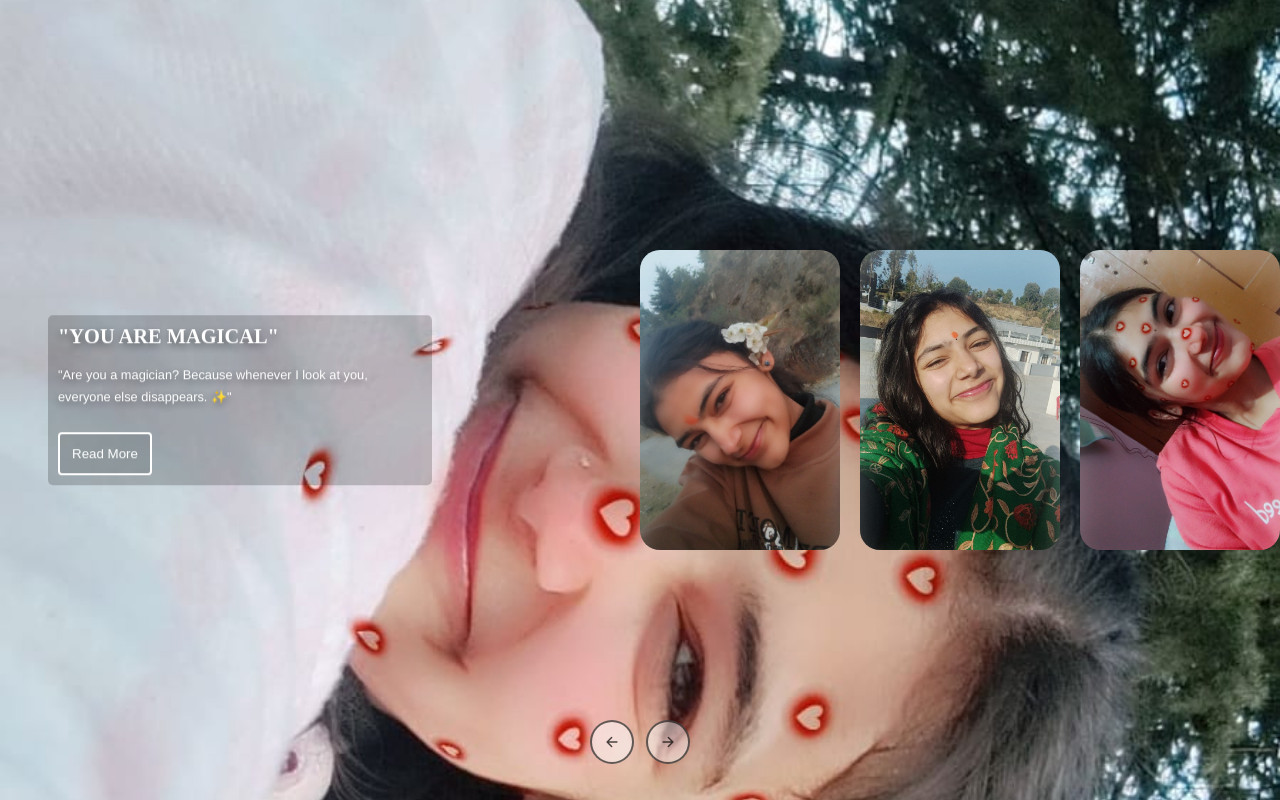
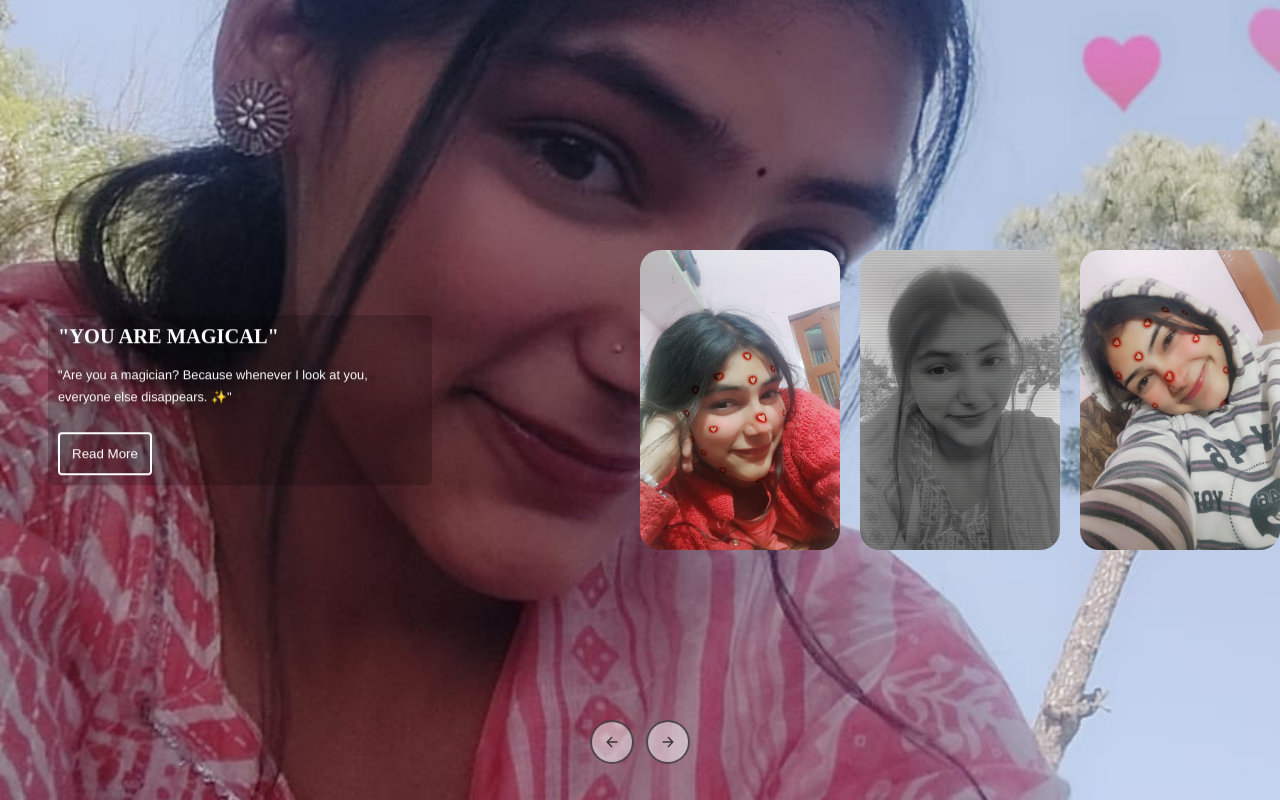
Before and after one commit to princepal09/Slider, a plain HTML site: page index.html in a window 1280 px wide. Drawn offline with nearby package versions, Linux system fonts and the light colour scheme.

Commit message:
Update index.html

```diff
--- a/index.html
+++ b/index.html
@@ -9,7 +9,7 @@
 <body>
     <main>
         <ul class='slider'>
-          <li class='item' style="background-image: url('images/17th\ pic.jpg')">
+          <li class='item' style="background-image: url('images/24th pic.jpg')">
 
 
             <div class='content'>
@@ -18,7 +18,7 @@
               <button>Read More</button>
             </div>
           </li>
-          <li class='item' style="background-image: url('images/18th\ pic.jpg')">
+          <li class='item' style="background-image: url('images/25th pic.jpg')">
 
 
             <div class='content'>
@@ -27,7 +27,7 @@
               <button>Read More</button>
             </div>
           </li>
-          <li class='item' style="background-image: url('images/20th\ pic.jpg')">
+          <li class='item' style="background-image: url('images/26th pic.jpg')">
 
 
             <div class='content'>
@@ -36,7 +36,7 @@
               <button>Read More</button>
             </div>
           </li>
-          <li class='item' style="background-image: url('images/19th\ pic.jpg')">
+          <li class='item' style="background-image: url('images/23th pic.jpg')">
             <div class='content'>
               <h2 class='title'>"When i Lost I find You.."</h2>
               <p class='description'>
@@ -45,7 +45,7 @@
               <button>Read More</button>
             </div>
           </li>
-          <li class='item' style="background-image: url('images/22th\ pic.jpg')">
+          <li class='item' style="background-image: url('images/17th pic.jpg')">
             <div class='content'>
               <h2 class='title'>"You are cute .."</h2>
               <p class='description'>
```
